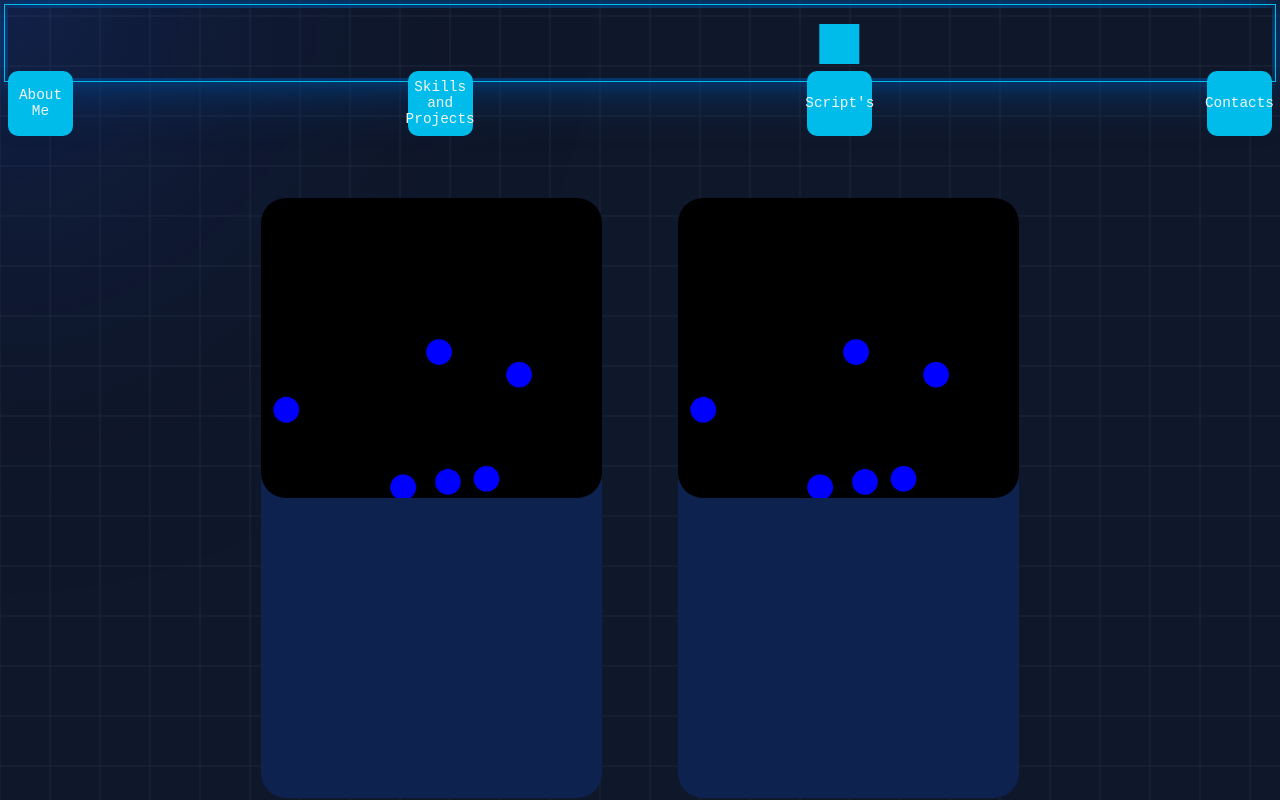
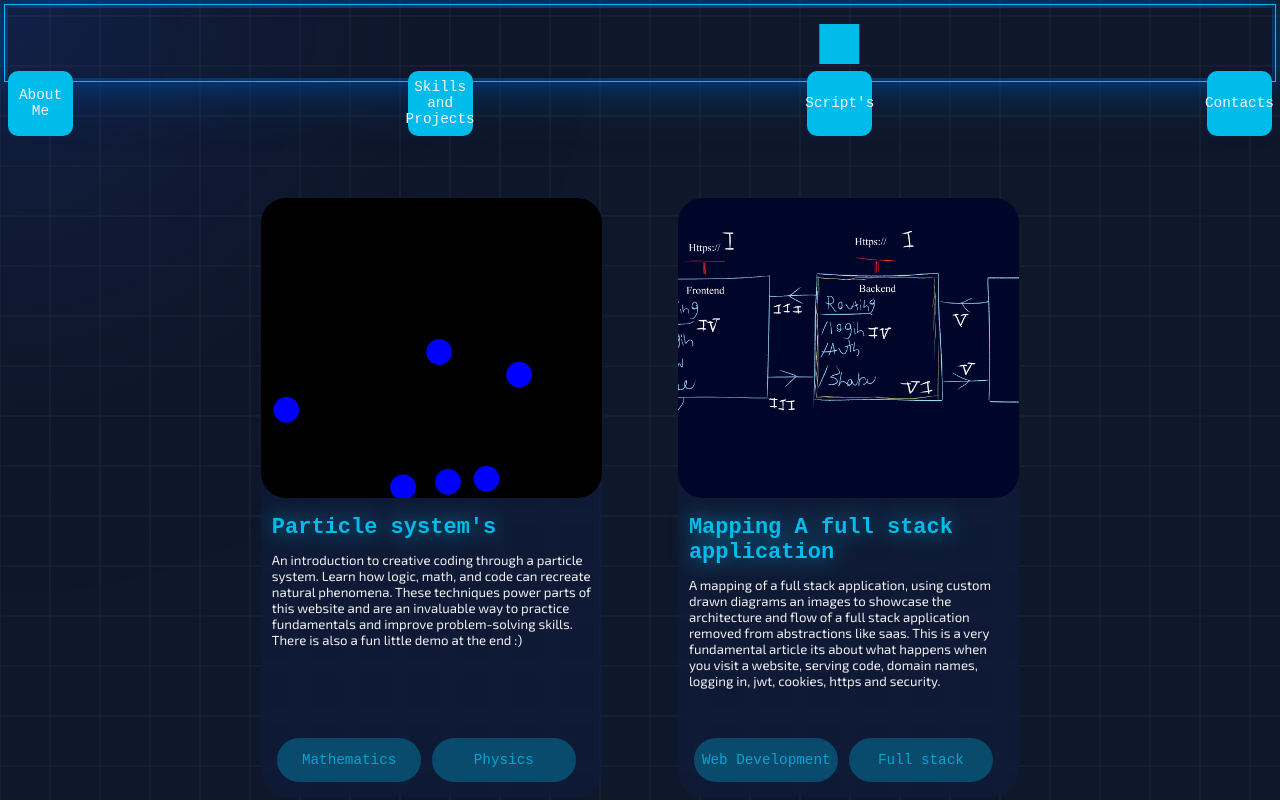
Before and after one commit to TheHeartstriker/Portfolio, a Next.js app in the folder Portfolio/: page /scriptorium in a window 1280 px wide. Built offline with nearby package versions, Linux system fonts and the light colour scheme; a web font is replaced by a local one.

Commit message:
Card presentation
Ok the basic card presentation is done. Its not animated any anyway yet nor does it go anywhere.

```diff
--- /dev/null
+++ b/Portfolio/src/components/scriptorium/scriptCard.jsx
@@ -0,0 +1,20 @@
+export function ScriptCard({ articleDes }) {
+  return (
+    <div className="script-article">
+      <div className="script-article-img">
+        <img src={articleDes.image} alt={articleDes.title} />
+      </div>
+      <div className="script-article-info">
+        <h2>{articleDes.title}</h2>
+        <p>{articleDes.des}</p>
+        <div className="script-article-tags">
+          {articleDes.tags.map((tag, index) => (
+            <span key={index} className="script-article-tag">
+              {tag}
+            </span>
+          ))}
+        </div>
+      </div>
+    </div>
+  );
+}
--- /dev/null
+++ b/Portfolio/src/views/scriptorium/articles/articleDes.js
@@ -0,0 +1,19 @@
+export const desParticle = {
+  title: "Particle system's",
+  tags: ["Mathematics", "Physics"],
+  des: `An introduction to creative coding through a particle system.
+  Learn how logic, math, and code can recreate natural phenomena.
+  These techniques power parts of this website and are an invaluable way to practice fundamentals and improve problem-solving skills.
+  There is also a fun little demo at the end :)`,
+  image: "/scriptorium/thumb/thumb1.png",
+};
+
+export const desMappingFullstack = {
+  title: "Mapping A full stack application",
+  tags: ["Web Development", "Full stack"],
+  des: `A mapping of a full stack application, using custom drawn diagrams an images to showcase the architecture
+  and flow of a full stack application removed from abstractions like saas.
+   This is a very fundamental article its about what happens when you visit a website, serving code,
+    domain names, logging in, jwt, cookies, https and security.`,
+  image: "/scriptorium/Map3.png",
+};
--- a/Portfolio/src/views/scriptorium/scriptorium.css
+++ b/Portfolio/src/views/scriptorium/scriptorium.css
@@ -38,13 +38,27 @@
 
 .script-article {
   display: flex;
+  position: relative;
   flex-direction: column;
   align-items: center;
   justify-content: center;
-  background-color: var(--Low-blue);
   border-radius: 25px;
-  padding: 0;
   height: 75vh;
+}
+
+.script-article::before {
+  content: "";
+  position: absolute;
+  top: 0;
+  left: 0;
+  right: 0;
+  bottom: 0;
+  z-index: 0;
+  background: inherit;
+  backdrop-filter: blur(5px);
+  -webkit-backdrop-filter: blur(5px);
+  border-radius: inherit;
+  background-color: rgba(14, 34, 80, 0.3);
 }
 
 .script-article-img {
@@ -54,6 +68,7 @@
   width: 100%;
   height: 50%;
   border-radius: 25px;
+  z-index: 1;
 }
 
 .script-article-img img {
@@ -68,9 +83,55 @@
   width: 100%;
   height: 50%;
   display: flex;
+  box-sizing: border-box;
   flex-direction: column;
+  align-items: left;
+  text-align: left;
+  padding: var(--space-2);
+  z-index: 1;
+}
+
+.script-article-info h2 {
+  font-size: 2rem;
+  font-weight: 600;
+  margin-top: var(--space-1);
+  margin-bottom: var(--space-1);
+  color: var(--neon-dull);
+  filter: drop-shadow(0 0 10px var(--main-glow));
+}
+
+.script-article-info p {
+  font-size: 1.2rem;
+  font-family: "Exo 2", monospace;
+  color: var(--white);
+}
+.script-article-tags {
+  width: 100%;
+  display: flex;
+  flex-wrap: wrap;
+  justify-content: flex-start;
+  align-items: center;
+  margin-top: var(--space-1);
+  margin-top: auto;
+  height: auto;
+}
+
+.script-article-info span {
+  font-size: 1.3rem;
+  width: 45%;
+  height: 4rem;
+  border-radius: 100px;
+  margin: var(--space-1);
+  color: rgba(0, 188, 235, 0.8);
+  background-color: rgba(0, 188, 235, 0.3);
+  display: flex;
   justify-content: center;
   align-items: center;
+  transition: background-color ease-in-out 0.5s, color ease-in-out 0.5s;
+  backdrop-filter: blur(5px);
+  -webkit-backdrop-filter: blur(5px);
+  position: relative;
+  z-index: 1;
 }
 
 /*  */
@@ -107,15 +168,6 @@
   background-color: black;
   border-radius: 40px;
 }
-
-/* .article-text-container.active {
-  opacity: 1;
-  max-height: 15000px;
-  padding: var(--space-1);
-  border-radius: 75px;
-  background-color: var(--Dark-blue);
-  color: white;
-} */
 
 .component-container-article {
   display: flex;
--- a/Portfolio/src/views/scriptorium/scriptorium.jsx
+++ b/Portfolio/src/views/scriptorium/scriptorium.jsx
@@ -12,7 +12,8 @@ import ParticleSys from "./scripts/particleSys.jsx";
 const art1Image = "/scriptorium/Map1.png";
 const art2Image = "/scriptorium/Map2.png";
 const art3Image = "/scriptorium/Map3.png";
-const thumbImage = "/article1.png";
+import { desParticle, desMappingFullstack } from "./articles/articleDes.js";
+import { ScriptCard } from "../../components/scriptorium/scriptCard.jsx";
 
 import "./scriptorium.css";
 
@@ -43,21 +44,9 @@ function Scriptorium() {
   return (
     <div className="main-scriptorium-container">
       <div className="article-card-container">
-        {/* Article one */}
-        <div className="script-article">
-          <div className="script-article-img">
-            <img src={thumbImage} alt="Thumbnail" />
-          </div>
-          <div className="script-article-info"></div>
-        </div>
+        <ScriptCard articleDes={desParticle} />
 
-        {/* Article two */}
-        <div className="script-article">
-          <div className="script-article-img">
-            <img src={thumbImage} alt="Thumbnail" />
-          </div>
-          <div className="script-article-info"></div>
-        </div>
+        <ScriptCard articleDes={desMappingFullstack} />
       </div>
     </div>
   );
```
Also changed, not shown: Portfolio/public/scriptorium/thumb/thumb1.png (renamed from Portfolio/public/article1.png), Portfolio/src/views/scriptorium/articles/articleDes1.js (deleted).
